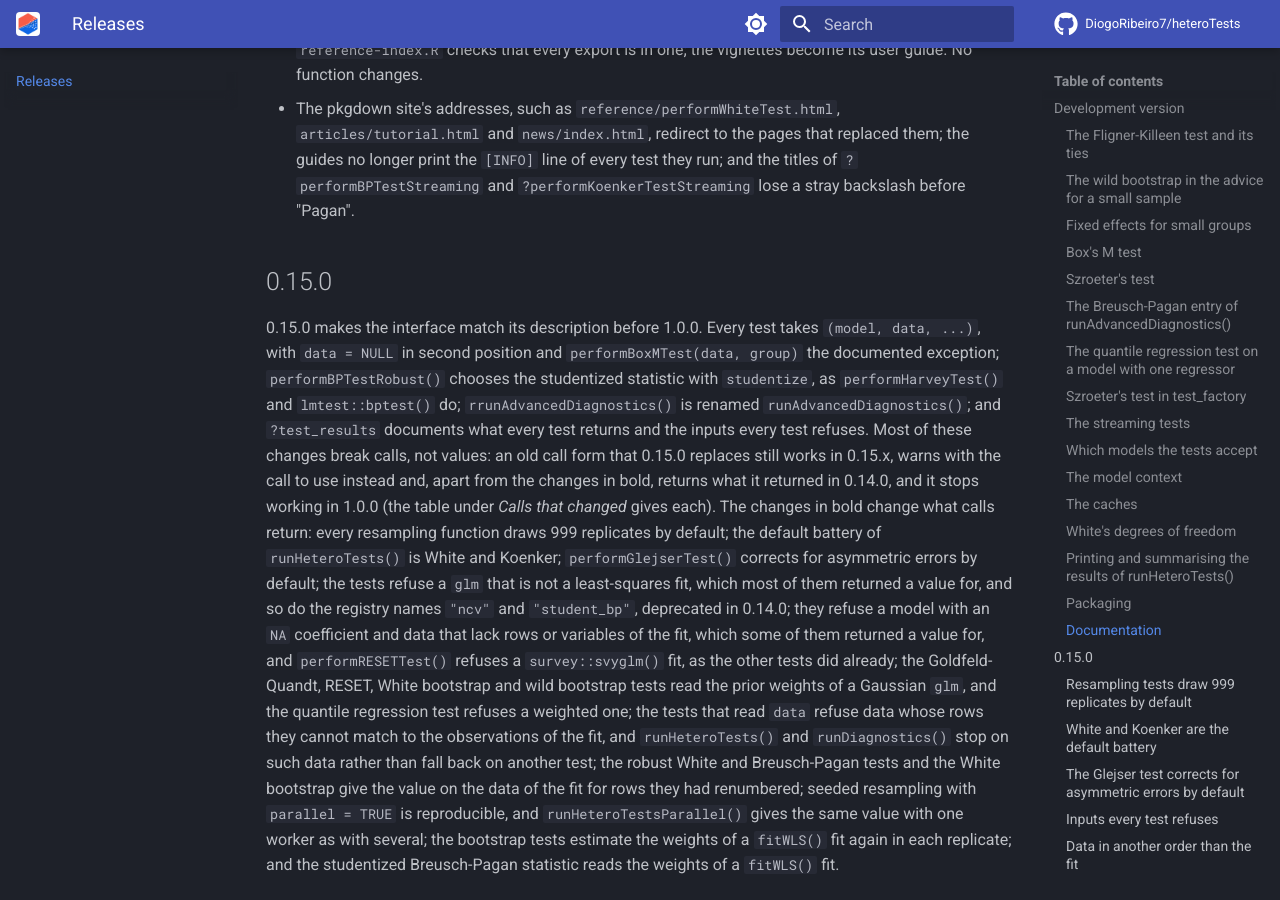
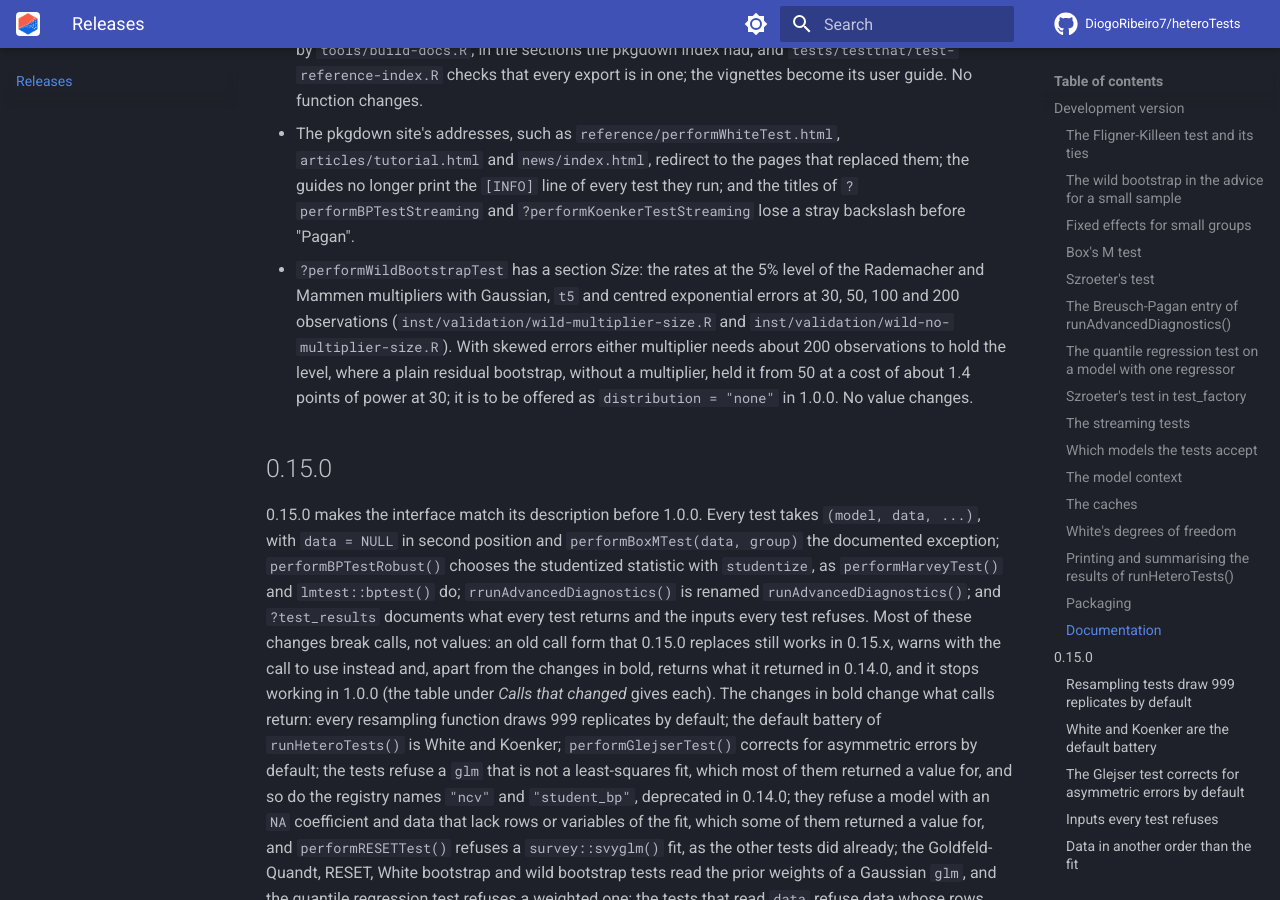
Before and after one commit to DiogoRibeiro7/heteroTests, an MkDocs documentation site: the page built from docs/releases.md, in a window 1280 px wide and 900 px high, scrolled down 44423 px. Built offline with MkDocs 1.6.1 and Material for MkDocs 9.7.7, drawn with Linux system fonts in a browser that asks for light colours; comment, search, counter and statistics services are not loaded; some of the changed text lies outside the part shown.

Commit message:
Tighten the wording the review flagged
- NEWS, Documentation: a line for the new Size section of
  ?performWildBootstrapTest (no value changes).
- NEWS, Box's M: "So does runMultivariateTests()" could be read as that
  function unchanged; it now says that it returns the new values and stops
  on the refusals as the test does.
- ?performWildBootstrapTest: the excess under skewed errors is measured to
  come from the multiplier step; the mechanism, the symmetry of the
  Rademacher draws and the fourth moment of Mammen's, is now given as
  plausible, as the study gives it.
- ROADMAP, the decision on ties in Szroeter's ordering: averaged ranks a_i
  carry into the design-based moments through A = diag(a_i) with no
  separate adjustment; rszroeter_moments() takes 1, ..., n today and would
  take the a_i.

tools/build-docs.R regenerated the pages.

```diff
--- a/docs/releases.md
+++ b/docs/releases.md
@@ -245,8 +245,9 @@
 (p = 0.0599) and gives 25.5351 (p = 0.0125). With three or more groups the
 statistic grows by the factor `(1 - c1) / (1 - (g - 1) c1)`, 1.01 to 2.11
 on 23 data sets of 3 to 5 groups, and the p-value falls; with two
-groups every value is `identical()` to 0.15.0's, on 28 data sets. So
-does `runMultivariateTests()`, whose `"box_m"` is this test.
+groups every value is `identical()` to 0.15.0's, on 28 data sets.
+`runMultivariateTests()`, whose `"box_m"` is this test, returns the new
+values too, and stops on the refusals below as the test does.
 `inst/validation/box-m-approximations-size.R` measured the effect: under
 Gaussian data the test of 0.15.0 rejected at 5% less often than the release
 gate allows in 29 of the 38 cells of three or five equal groups, down to 0
@@ -2183,6 +2184,15 @@
     replaced them; the guides no longer print the `[INFO]` line of every test
     they run; and the titles of `?performBPTestStreaming` and
     `?performKoenkerTestStreaming` lose a stray backslash before "Pagan".
+- `?performWildBootstrapTest` has a section *Size*: the rates at the 5% level
+    of the Rademacher and Mammen multipliers with Gaussian, `t5` and centred
+    exponential errors at 30, 50, 100 and 200 observations
+    (`inst/validation/wild-multiplier-size.R` and
+    `inst/validation/wild-no-multiplier-size.R`). With skewed errors either
+    multiplier needs about 200 observations to hold the level, where a plain
+    residual bootstrap, without a multiplier, held it from 50 at a cost of about
+    1.4 points of power at 30; it is to be offered as `distribution = "none"`
+    in 1.0.0. No value changes.
 
 ## 0.15.0
 
```
Also changed, not shown: NEWS.md (+12 -2 lines), ROADMAP.md (+1 -1 lines), docs/reference/performWildBootstrapTest.md (+6 -4 lines), docs/roadmap.md (+1 -1 lines), 2 other files.
